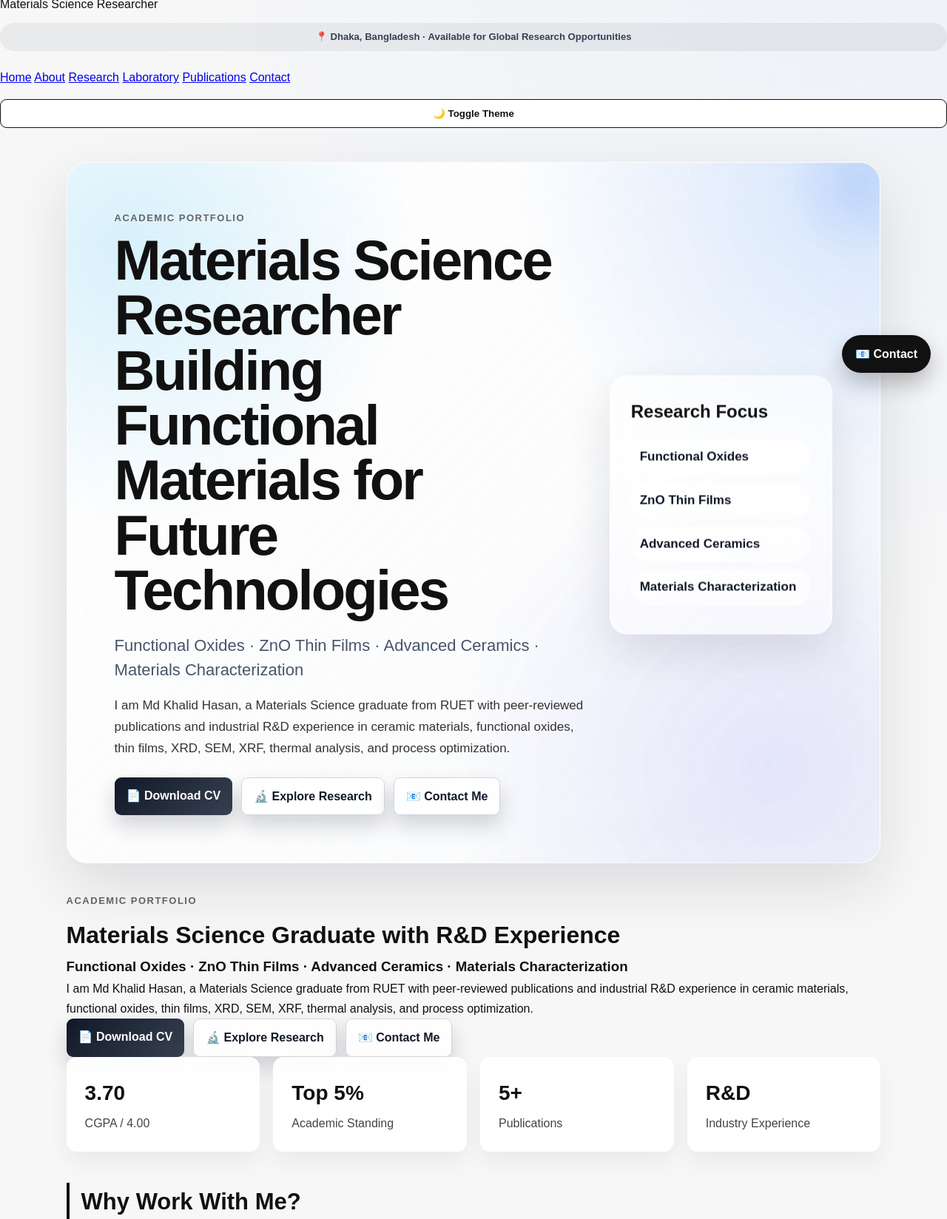
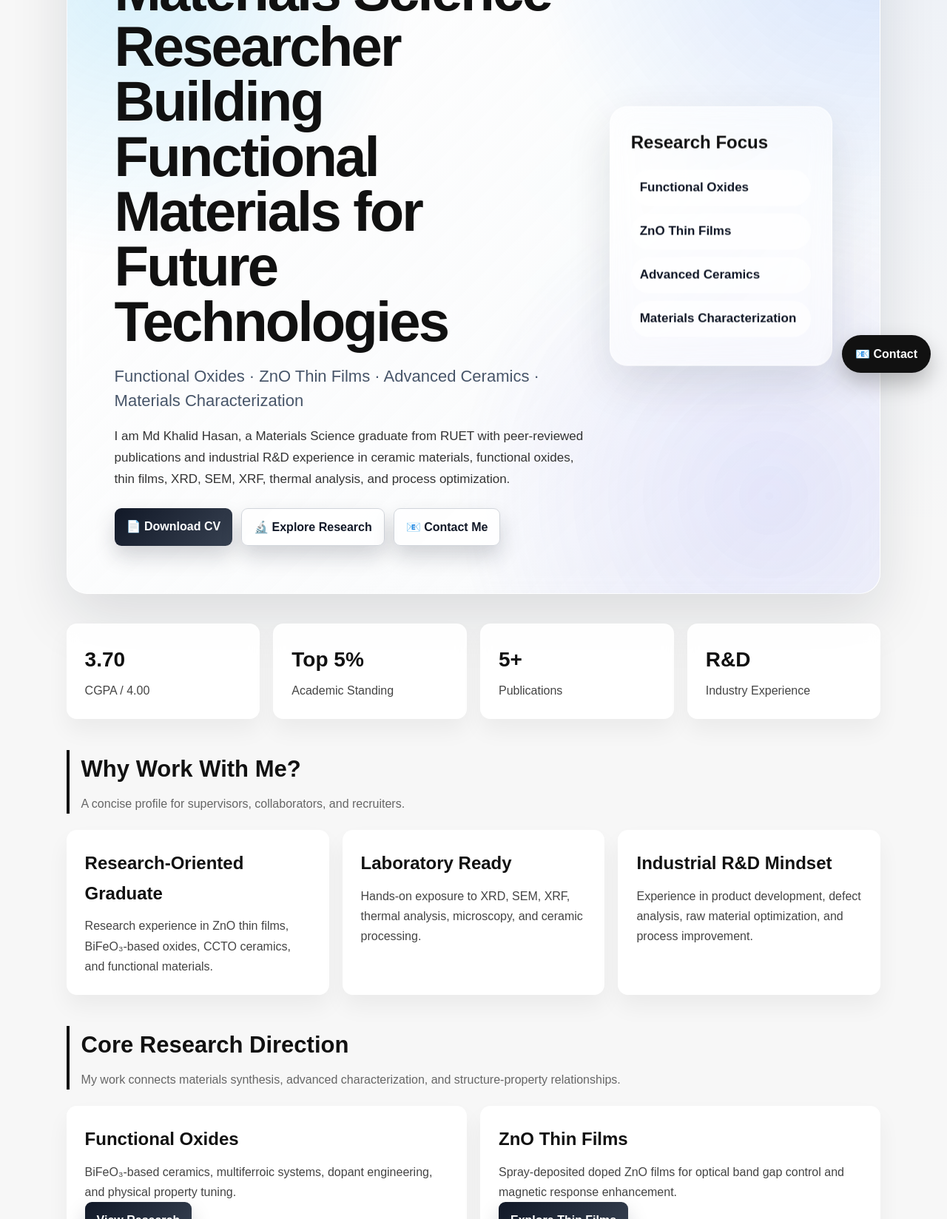
Before and after one commit to khalidhasanruet-gce/Khalidhasan_portfolio, a plain HTML site: page index.html in a window 1280 px wide. Shown: the part 274-1922 px from the top of the page at 74% size. Drawn offline with Linux system fonts and the light colour scheme.

Commit message:
Update index.html

```diff
--- a/index.html
+++ b/index.html
@@ -13,14 +13,17 @@
   <meta charset="UTF-8">
   <meta name="viewport" content="width=device-width, initial-scale=1.0">
   <title>Md Khalid Hasan | Materials Science Researcher</title>
-  <link rel="stylesheet" href="style.css">
+
+  <link rel="stylesheet" href="style.css?v=30">
   <link rel="manifest" href="manifest.json">
   <meta name="theme-color" content="#111111">
 </head>
 
 <body>
 
+<!-- PREMIUM APPLE NAVBAR -->
 <header class="apple-navbar">
+
   <div class="nav-brand">
     <img src="profile-photo.png" class="nav-avatar" alt="Md Khalid Hasan">
     <div>
@@ -40,28 +43,15 @@
     <a href="contact.html">Contact</a>
     <button class="dark-toggle" onclick="toggleDarkMode()">🌙 Theme</button>
   </nav>
+
 </header>
-  <img src="profile-photo.png" class="profile" alt="Md Khalid Hasan">
-  <h2>Md Khalid Hasan</h2>
-  <p>Materials Science Researcher</p>
 
-  <div class="location-badge">
-    📍 Dhaka, Bangladesh · Available for Global Research Opportunities
-  </div>
-
-  <a href="index.html" class="active">Home</a>
-  <a href="about.html">About</a>
-  <a href="research.html">Research</a>
-  <a href="laboratory.html">Laboratory</a>
-  <a href="publications.html">Publications</a>
-  <a href="contact.html">Contact</a>
-
-  <button class="dark-toggle" onclick="toggleDarkMode()">🌙 Toggle Theme</button>
-</div>
-
+<!-- CONTENT -->
 <div class="content">
 
+  <!-- PREMIUM HERO -->
   <section class="hero premium-hero">
+
     <div class="hero-content">
       <p class="eyebrow">Academic Portfolio</p>
 
@@ -74,9 +64,10 @@
       </h3>
 
       <p>
-      I am Md Khalid Hasan, a Materials Science graduate from RUET with peer-reviewed
-      publications and industrial R&D experience in ceramic materials, functional oxides,
-      thin films, XRD, SEM, XRF, thermal analysis, and process optimization.
+        I am Md Khalid Hasan, a Materials Science graduate from RUET with
+        peer-reviewed publications and industrial R&D experience in ceramic
+        materials, functional oxides, thin films, XRD, SEM, XRF, thermal
+        analysis, and process optimization.
       </p>
 
       <div class="hero-buttons">
@@ -93,31 +84,12 @@
       <p>Advanced Ceramics</p>
       <p>Materials Characterization</p>
     </div>
-  </section>
-    <p class="eyebrow">Academic Portfolio</p>
 
-    <h1>Materials Science Graduate with R&D Experience</h1>
-
-    <h3>
-      Functional Oxides · ZnO Thin Films · Advanced Ceramics ·
-      Materials Characterization
-    </h3>
-
-    <p>
-      I am Md Khalid Hasan, a Materials Science graduate from RUET with
-      peer-reviewed publications and industrial R&D experience in ceramic
-      materials, functional oxides, thin films, XRD, SEM, XRF, thermal
-      analysis, and process optimization.
-    </p>
-
-    <div class="hero-buttons">
-      <a href="Hasan_CV.pdf" class="btn" target="_blank">📄 Download CV</a>
-      <a href="research.html" class="btn secondary-btn">🔬 Explore Research</a>
-      <a href="contact.html" class="btn secondary-btn">📧 Contact Me</a>
-    </div>
   </section>
 
+  <!-- STATS -->
   <section class="stats-grid">
+
     <div class="stat-card">
       <h2>3.70</h2>
       <p>CGPA / 4.00</p>
@@ -137,8 +109,10 @@
       <h2>R&D</h2>
       <p>Industry Experience</p>
     </div>
+
   </section>
 
+  <!-- WHY WORK WITH ME -->
   <section class="section-title">
     <h2>Why Work With Me?</h2>
     <p>A concise profile for supervisors, collaborators, and recruiters.</p>
@@ -172,6 +146,7 @@
 
   </section>
 
+  <!-- CORE RESEARCH -->
   <section class="section-title">
     <h2>Core Research Direction</h2>
     <p>
@@ -220,6 +195,7 @@
 
   </section>
 
+  <!-- OPEN FOR -->
   <section class="section-title">
     <h2>Open For</h2>
     <p>Academic, research, and professional opportunities.</p>
@@ -253,6 +229,7 @@
 
   </section>
 
+  <!-- FINAL HERO -->
   <section class="hero">
     <p class="eyebrow">Research Identity</p>
 
@@ -275,35 +252,18 @@
     </div>
   </section>
 
+  <!-- FOOTER -->
   <div class="footer">
     <p>© 2026 Md Khalid Hasan · Materials Science & Engineering Portfolio</p>
   </div>
 
 </div>
 
+<!-- FLOATING CONTACT -->
 <a href="contact.html" class="floating-contact">📧 Contact</a>
 
-<script>
-function toggleDarkMode() {
-  document.body.classList.toggle("dark-mode");
-
-  if (document.body.classList.contains("dark-mode")) {
-    localStorage.setItem("theme", "dark");
-  } else {
-    localStorage.setItem("theme", "light");
-  }
-}
-
-window.onload = function () {
-  if (localStorage.getItem("theme") === "dark") {
-    document.body.classList.add("dark-mode");
-  }
-};
-
-if ("serviceWorker" in navigator) {
-  navigator.serviceWorker.register("sw.js");
-}
-</script>
+<!-- FINAL SCRIPT -->
+<script src="script.js?v=30"></script>
 
 </body>
 </html>
```
Lines whose indentation alone changed are shown as unchanged.
